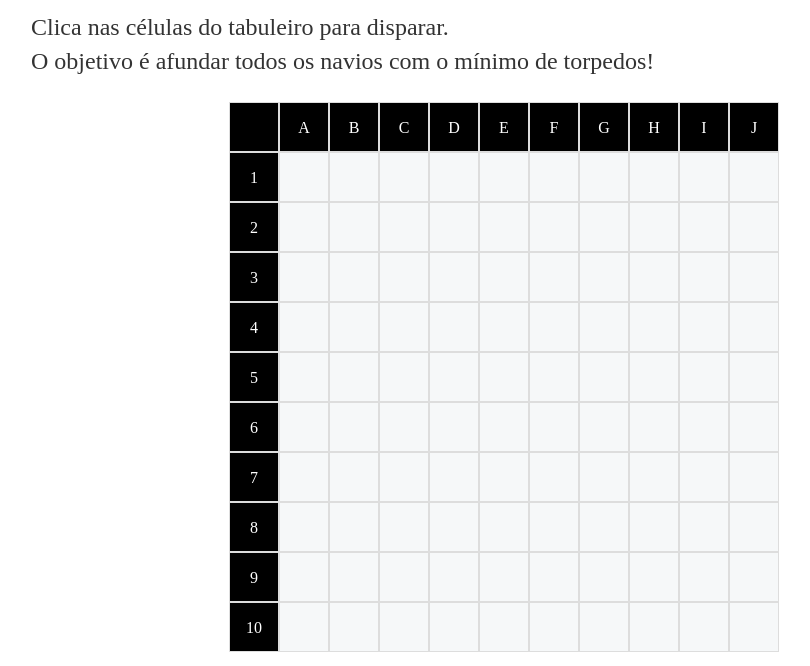
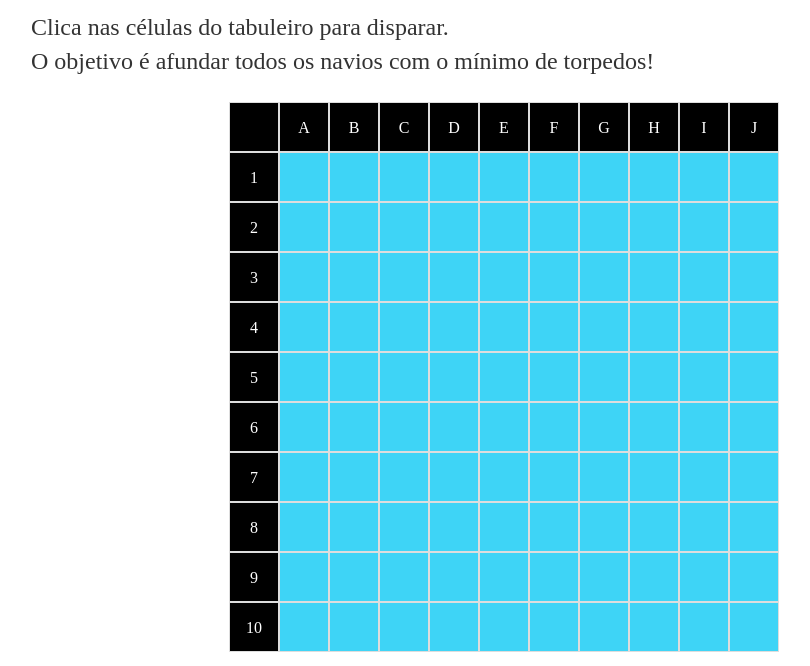
Before and after one commit to leonardoscp19/Battleship---JS, a website: page index.html in a window 1280 px wide. Shown: the part 136-802 px from the top of the page, without its empty margins (161-971 px from the left). Drawn offline with Linux system fonts and the light colour scheme.

Commit message:
Change background color from white to blue

```diff
--- a/style.css
+++ b/style.css
@@ -28,7 +28,7 @@ p, button, input {
 	-webkit-box-sizing: border-box;	/* Safari 3.0 - 5.0, Chrome 1 - 9, Android 2.1 - 3.x */
 	-moz-box-sizing: border-box;   	/* Firefox 1 - 28 */
 	box-sizing: border-box;        	/* Safari 5.1+, Chrome 10+, Firefox 29+, Opera 7+, IE 8+, Android 4.0+, iOS any */
-	background: #f6f8f9;		   /* Old browsers */
+	background: #3ed4f6;		   /* Old browsers */
 	border: 1px solid #ddd;
 	width: 50px;
 	height: 50px;
```
